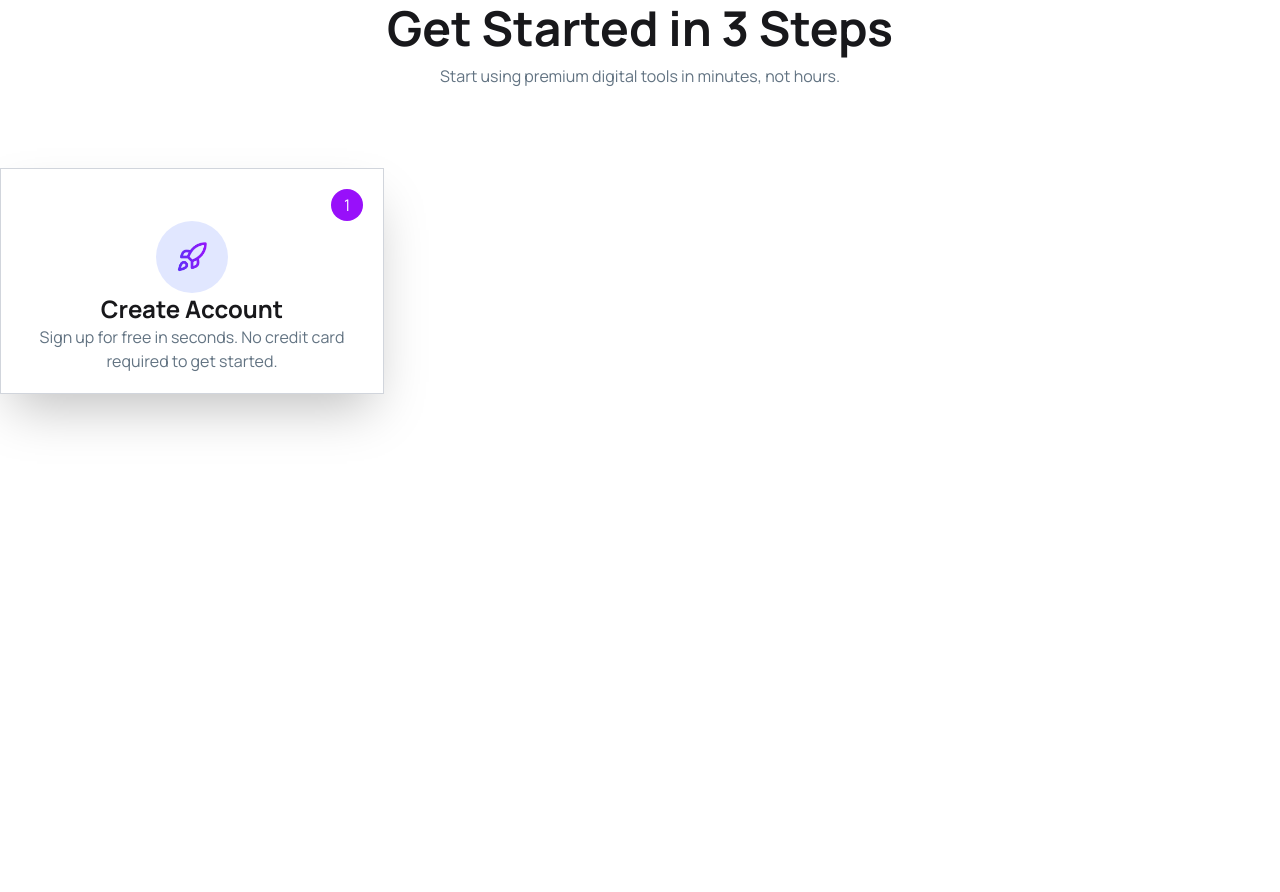
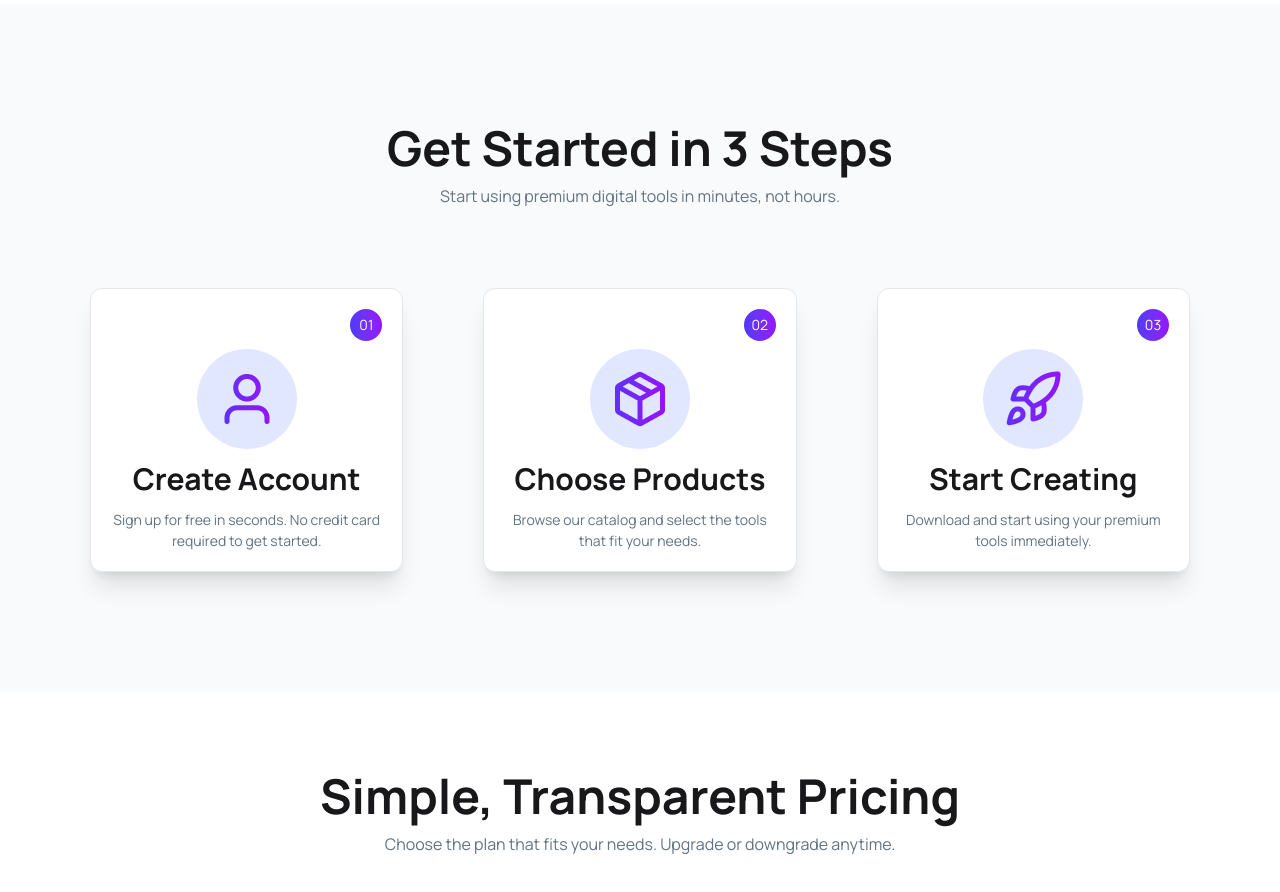
Before and after one commit to mdshantosharker/DigiTools-Platform, a React (Vite) app: page / in a window 1280 px wide. Shown: the part 3220-4112 px from the top of the page. Before the commit the page ends 3694 px from the top, so only its background shows below. Built offline with nearby package versions, Linux system fonts and the light colour scheme.

Commit message:
added start section and complete all cards in starts

```diff
--- /dev/null
+++ b/public/simple.json
@@ -0,0 +1,35 @@
+[
+  {
+    "id": 1,
+    "name": "Starter",
+    "description": "Perfect for getting started",
+    "price": 0,
+    "features": [
+      "Access to 10 free tools",
+      "Basic templates",
+      "Community support",
+      "1 project per month"
+    ],
+    "buttonText": "Start Free Trial"
+  },
+  {
+    "id": 2,
+    "name": "AI Image Generator",
+    "description": "Generate stunning images from text prompts with AI-powered models.",
+    "price": 14.99,
+    "features": [
+      "High-resolution images",
+      "Multiple styles",
+      "Fast generation"
+    ],
+    "buttonText": "Try Now"
+  },
+  {
+    "id": 3,
+    "name": "AI Content Writer",
+    "description": "Write blog posts, social media content, or emails quickly with AI assistance.",
+    "price": 12.99,
+    "features": ["SEO optimized", "Multiple tones", "Plagiarism-free"],
+    "buttonText": "Get Started"
+  }
+]
--- a/src/App.jsx
+++ b/src/App.jsx
@@ -5,23 +5,35 @@ import Banner from "./components/Banner/Banner";
 import DigitalTools from "./components/DigitalTools/DigitalTools";
 import Navbar from "./components/Navbar/Navbar";
 import StartIn from "./components/StartIn/StartIn";
+import SimpleCards from "./components/SimpleContainer/SimpleCards";
 
 const fetchProducts = async () => {
   const res = await fetch("/data.json");
   return res.json();
 };
 
+const fetchStartCarts = async () => {
+  const res = await fetch("/start.json");
+  return res.json();
+};
+
 const productsPromise = fetchProducts();
+const startPromise = fetchStartCarts();
 
 function App() {
   const [carts, setCart] = useState([]);
   return (
     <>
-      <Navbar carts={carts}/>
+      <Navbar carts={carts} />
       <Banner />
       <ActiveUsers />
-      <DigitalTools productsPromise={productsPromise} carts={carts} setCart={setCart} />
-      <StartIn/>
+      <DigitalTools
+        productsPromise={productsPromise}
+        carts={carts}
+        setCart={setCart}
+      />
+      <StartIn startPromise={startPromise} />
+      <SimpleCards />
     </>
   );
 }
--- /dev/null
+++ b/src/components/SimpleContainer/SimpleCards.jsx
@@ -0,0 +1,22 @@
+import React from "react";
+
+const SimpleCards = () => {
+  return (
+    <div>
+      <div className="text-center my-20 space-y-3">
+        <h1 className="font-bold text-5xl">Simple, Transparent Pricing</h1>
+        <p className="text-[#627382]">
+          Choose the plan that fits your needs. Upgrade or downgrade anytime.
+        </p>
+      </div>
+
+
+
+      <div>
+
+      </div>
+    </div>
+  );
+};
+
+export default SimpleCards;
--- /dev/null
+++ b/src/components/StartCart/StartCart.jsx
@@ -0,0 +1,24 @@
+import React from "react";
+
+const StartCart = ({ start }) => {
+  const { id, name, img, description } = start;
+  return (
+    <div className="shadow-xl rounded-xl bg-white card-body border  border-gray-200 p-5">
+      <div className="flex justify-end">
+        <div className="bg-linear-to-r from-[#4F39F6] to-[#9514FA] rounded-full text-white p-4 w-5 h-5 flex items-center justify-center">
+          <span>0</span>
+          {id}
+        </div>
+      </div>
+      <div className="text-center space-y-3 flex flex-col justify-center items-center">
+        <div className="flex justify-center rounded-full p-5 w-25 h-25 items-center bg-[#E1E7FF] ">
+          <img src={img} alt="" />
+        </div>
+        <h3 className="text-3xl font-bold">{name}</h3>
+        <p className="text-[#627382]">{description}</p>
+      </div>
+    </div>
+  );
+};
+
+export default StartCart;
--- a/src/components/StartIn/StartIn.jsx
+++ b/src/components/StartIn/StartIn.jsx
@@ -1,8 +1,14 @@
-import React from "react";
+import React, { use } from "react";
+import StartCart from "../StartCart/StartCart";
 
-const StartIn = () => {
+// console.log({startPromise});
+const StartIn = ({ startPromise }) => {
+  const starts = use(startPromise);
+  console.log(starts);
   return (
-    <div className="max-w-7xl mx-auto mb-20">
+    <>
+      <div className="bg-[#F9FAFC] p-10 mt-20">
+        <div className="lg:max-w-7xl w-11/12 mx-auto mb-20 ">
           <div className="text-center my-20 space-y-3">
             <h1 className="font-bold text-5xl">Get Started in 3 Steps</h1>
             <p className="text-[#627382]">
@@ -10,23 +16,14 @@ const StartIn = () => {
             </p>
           </div>
 
-      <div className=" shadow-2xl border w-96 border-gray-300 p-5">
-        <div className="flex justify-end">
-          <div className="bg-purple-600 rounded-full text-white p-4 w-5 h-5 flex items-center justify-center">
-            1
-          </div>
-        </div>
-        <div className="text-center flex flex-col justify-center items-center">
-          <div className="flex justify-center rounded-full p-5 w-18 h-18 items-center bg-[#E1E7FF] ">
-            <img src="/public/rocket.png" alt="" />
-          </div>
-          <h3 className="text-2xl font-bold">Create Account</h3>
-          <p className="text-[#627382]">
-            Sign up for free in seconds. No credit card required to get started.
-          </p>
+          <div className="grid grid-cols-1 md:grid-cols-2 lg:grid-cols-3 gap-20">
+            {starts.map((start) => (
+              <StartCart key={start.id} start={start} />
+            ))}
           </div>
         </div>
       </div>
+    </>
   );
 };
 
```
Lines whose indentation alone changed are shown as unchanged.
